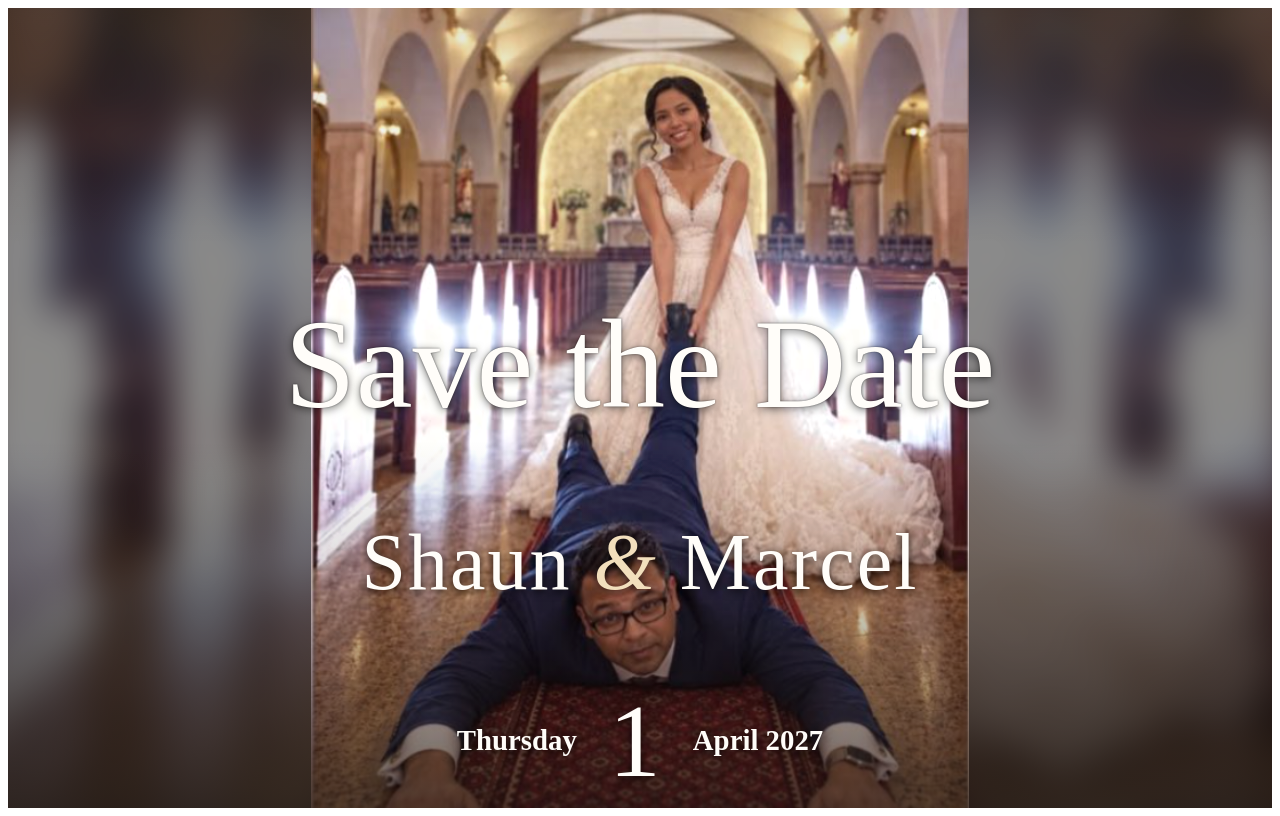
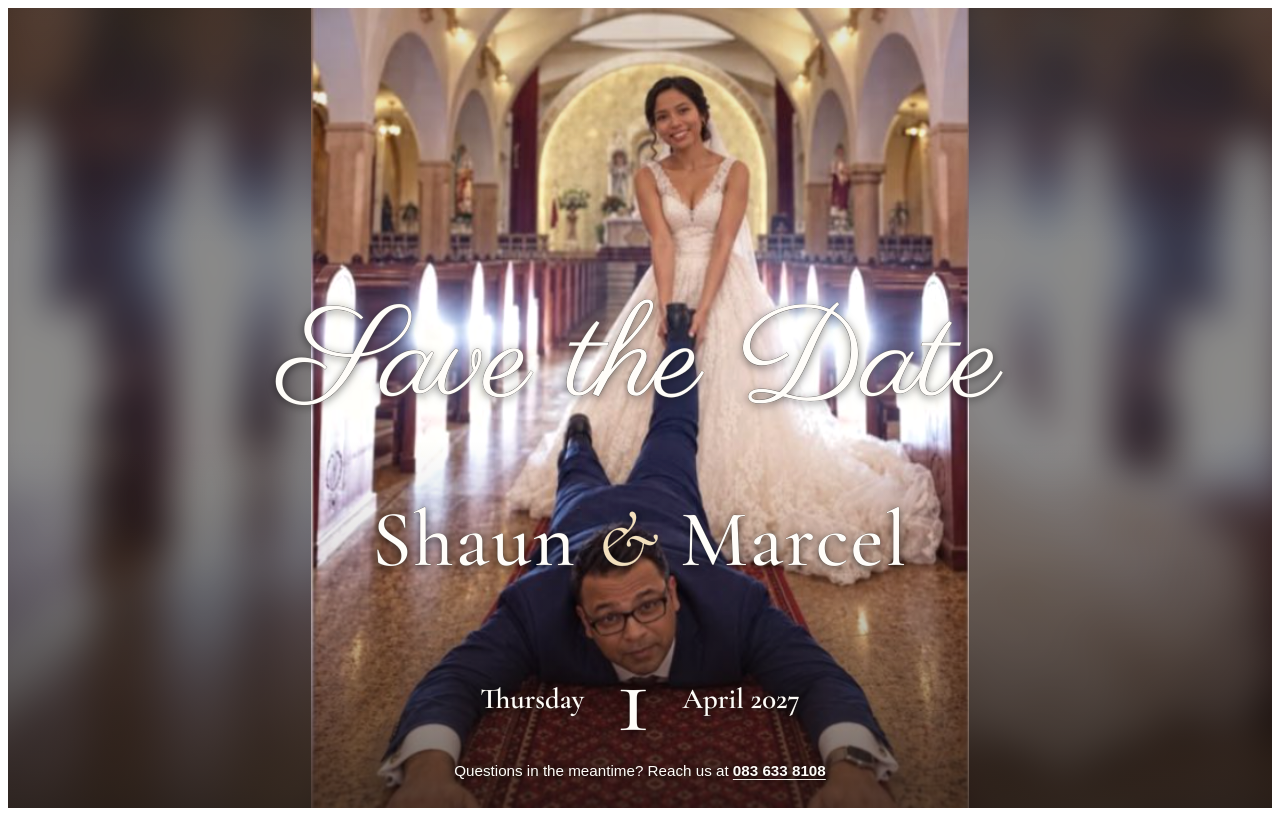
Before and after one commit to thomaspshaun/shaunmarcel, a SvelteKit app in the folder wedding-invitation/: page / in a window 1280 px wide. Built offline with nearby package versions, Linux system fonts and the light colour scheme.

Commit message:
feat(main): enhance Save the Date page with contact details and improved styling

```diff
--- a/wedding-invitation/src/routes/+page.svelte
+++ b/wedding-invitation/src/routes/+page.svelte
@@ -8,6 +8,12 @@
   <meta property="og:title" content="Save the Date — Shaun &amp; Marcel" />
   <meta property="og:description" content="Thursday, 1 April 2027" />
   <meta property="og:image" content={photo} />
+  <link rel="preconnect" href="https://fonts.googleapis.com" />
+  <link rel="preconnect" href="https://fonts.gstatic.com" crossorigin="anonymous" />
+  <link
+    href="https://fonts.googleapis.com/css2?family=Cormorant+Garamond:ital,wght@0,400;0,500;0,600;1,400&family=Parisienne&display=swap"
+    rel="stylesheet"
+  />
 </svelte:head>
 
 <main class="save-date">
@@ -18,7 +24,13 @@
   <section class="card" aria-label="Save the date">
     <p class="save-title">Save the Date</p>
     <h1 class="couple">Shaun <span>&amp;</span> Marcel</h1>
-    <p class="date"><span>Thursday</span><strong>1</strong><span>April 2027</span></p>
+    <div class="details">
+      <p class="date"><span>Thursday</span><strong>1</strong><span>April 2027</span></p>
+      <footer class="contact">
+        Questions in the meantime? Reach us at
+        <a href="tel:+27836338108">083 633 8108</a>
+      </footer>
+    </div>
   </section>
 </main>
 
@@ -87,7 +99,8 @@
 
   .save-title,
   .couple,
-  .date {
+  .date,
+  .contact {
     margin: 0;
     opacity: 0;
     animation: rise-in 1.15s cubic-bezier(0.2, 0.7, 0.2, 1) forwards;
@@ -95,20 +108,24 @@
 
   .save-title {
     color: #fffdf9;
-    font-family: var(--font-script);
+    font-family: "Parisienne", "Brush Script MT", cursive;
     font-size: clamp(3.4rem, 11vw, 8rem);
     line-height: 0.94;
-    text-shadow: 0 2px 8px rgb(0 0 0 / 55%), 0 0 2px rgb(0 0 0 / 55%);
+    -webkit-text-stroke: 0.65px #77736f;
+    paint-order: stroke fill;
+    text-shadow: 0 2px 8px rgb(0 0 0 / 55%);
     animation-delay: 350ms;
   }
 
   .couple {
     color: #fffdf9;
-    font-family: var(--font-display);
+    font-family: "Cormorant Garamond", Georgia, serif;
     font-size: clamp(2.15rem, 7.2vw, 5rem);
     font-weight: 500;
     letter-spacing: 0.025em;
     line-height: 1;
+    -webkit-text-stroke: 0.45px #77736f;
+    paint-order: stroke fill;
     text-shadow: 0 2px 8px rgb(0 0 0 / 75%);
     animation-delay: 850ms;
   }
@@ -123,7 +140,9 @@
     align-items: center;
     justify-content: center;
     gap: clamp(0.6rem, 3.2vw, 2rem);
-    font-family: var(--font-display);
+    font-family: "Cormorant Garamond", Georgia, serif;
+    -webkit-text-stroke: 0.3px #77736f;
+    paint-order: stroke fill;
     text-shadow: 0 2px 8px rgb(0 0 0 / 80%);
     animation-delay: 1.25s;
   }
@@ -138,6 +157,29 @@
     font-size: clamp(3.8rem, 12vw, 6.5rem);
     font-weight: 500;
     line-height: 0.8;
+  }
+
+  .details {
+    display: grid;
+    justify-items: center;
+    gap: clamp(0.9rem, 2.5vh, 1.5rem);
+  }
+
+  .contact {
+    color: #fffdf9;
+    font-family: Arial, Helvetica, sans-serif;
+    font-size: clamp(0.72rem, 2.5vw, 0.95rem);
+    line-height: 1.5;
+    text-shadow: 0 1px 5px rgb(0 0 0 / 85%);
+    animation-delay: 1.55s;
+  }
+
+  .contact a {
+    color: inherit;
+    font-weight: 600;
+    text-decoration: underline;
+    text-underline-offset: 0.18em;
+    pointer-events: auto;
   }
 
   @keyframes rise-in {
@@ -168,7 +210,8 @@
   @media (prefers-reduced-motion: reduce) {
     .save-title,
     .couple,
-    .date {
+    .date,
+    .contact {
       opacity: 1;
       animation: none;
     }
```
